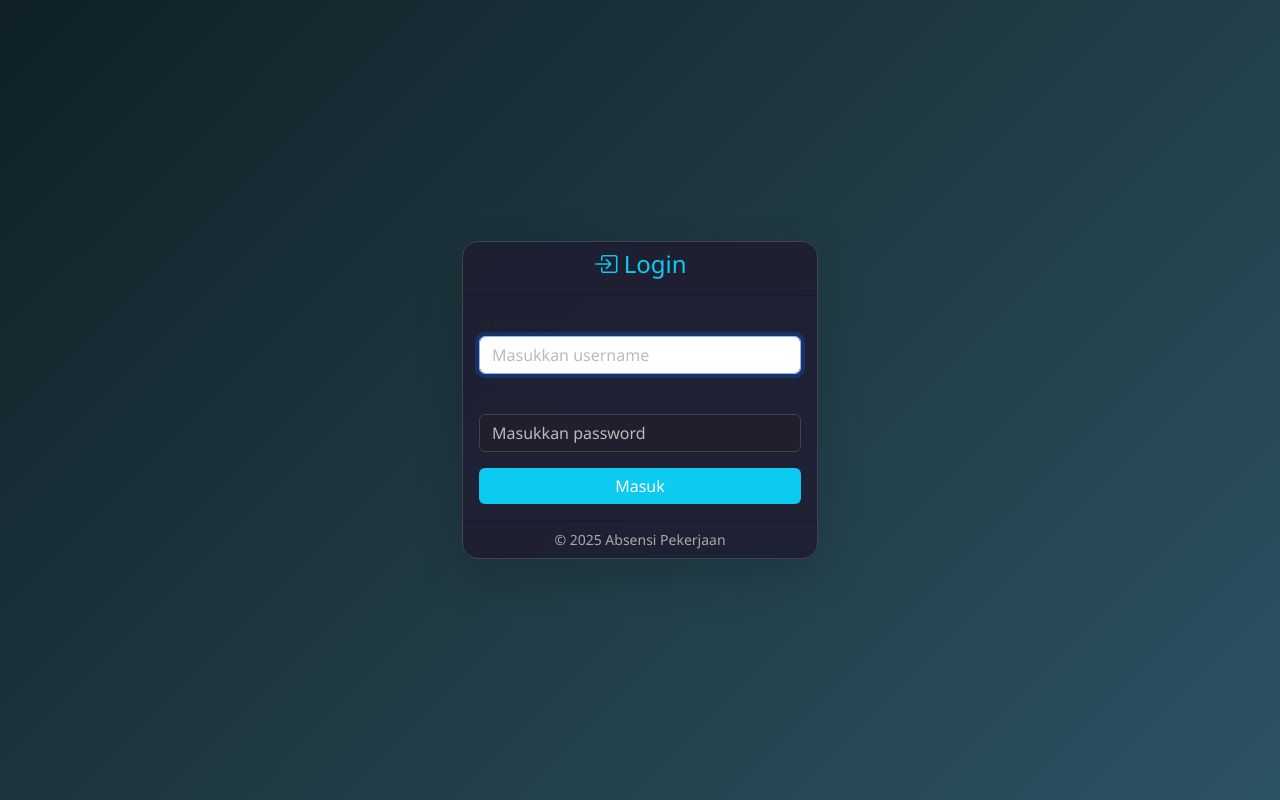
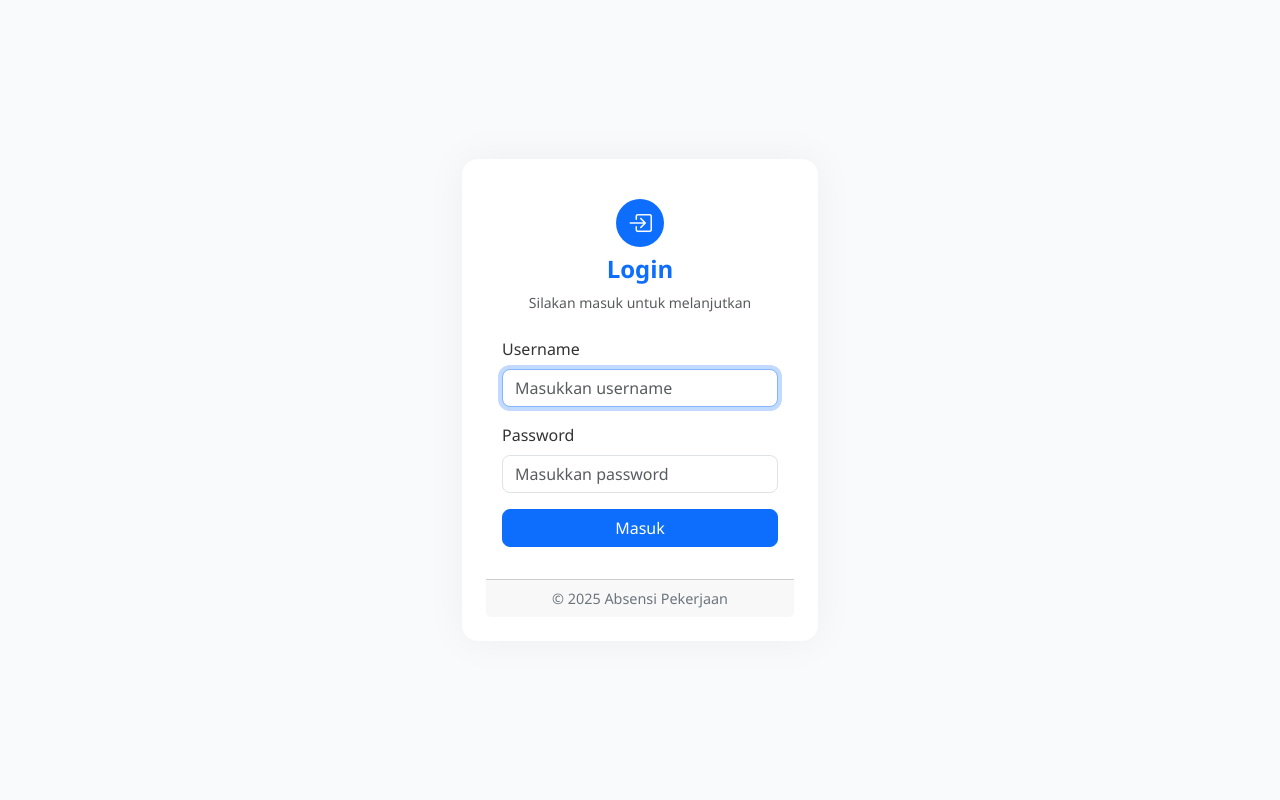
Before and after one commit to Ilhamsukakoding/ProjectWebTeori, a PHP site: page /login.php in a window 1280 px wide. Run offline with PHP 8.4, Linux system fonts and the light colour scheme.

Commit message:
perubahan design folder user

```diff
--- a/login.php
+++ b/login.php
@@ -12,44 +12,69 @@ require 'includes/config.php';
 <head>
     <meta charset="UTF-8">
     <title>Login - Absensi Pekerjaan</title>
+    <meta name="viewport" content="width=device-width, initial-scale=1">
+
+    <!-- Bootstrap CSS -->
     <link href="https://cdn.jsdelivr.net/npm/bootstrap@5.3.0/dist/css/bootstrap.min.css" rel="stylesheet">
+
+    <!-- Bootstrap Icons (Optional) -->
+    <link href="https://cdn.jsdelivr.net/npm/bootstrap-icons@1.10.5/font/bootstrap-icons.css" rel="stylesheet">
+
     <style>
         body {
-            background: linear-gradient(135deg, #0f2027, #203a43, #2c5364);
-            color: #fff;
+            background-color: #f8fafc;
+            font-family: 'Segoe UI', sans-serif;
+            display: flex;
+            justify-content: center;
+            align-items: center;
             height: 100vh;
+        }
+
+        .login-card {
+            border-radius: 1rem;
+            border: none;
+            box-shadow: 0 0 40px rgba(0,0,0,0.05);
+            background-color: #ffffff;
+        }
+
+        .login-header h4 {
+            font-weight: 600;
+            color: #0d6efd;
+        }
+
+        .form-label {
+            font-weight: 500;
+            color: #333;
+        }
+
+        .form-control {
+            border-radius: 0.5rem;
+        }
+
+        .btn-primary {
+            border-radius: 0.5rem;
+        }
+
+        .card-footer {
+            font-size: 0.9rem;
+            color: #6c757d;
+        }
+
+        .alert {
+            font-size: 0.875rem;
+        }
+
+        .logo-circle {
+            background-color: #0d6efd;
+            color: white;
+            width: 48px;
+            height: 48px;
+            border-radius: 50%;
             display: flex;
             align-items: center;
             justify-content: center;
-            font-family: 'Segoe UI', sans-serif;
-        }
-        .card {
-            background: rgba(30, 30, 50, 0.9);
-            backdrop-filter: blur(10px);
-            border: 1px solid #444;
-            border-radius: 16px;
-            box-shadow: 0 0 30px rgba(0, 255, 255, 0.1);
-        }
-        .card-header h4 {
-            color: #0dcaf0;
-        }
-        .form-control {
-            background-color: #1f1f2e;
-            color: #fff;
-            border: 1px solid #444;
-        }
-        .form-control::placeholder {
-            color: #bbb;
-        }
-        .btn-primary {
-            background-color: #0dcaf0;
-            border: none;
-        }
-        .alert {
-            font-size: 0.9rem;
-        }
-        .card-footer {
-            color: #aaa;
+            font-size: 1.5rem;
+            margin-bottom: 10px;
         }
     </style>
 </head>
@@ -57,28 +82,34 @@ require 'includes/config.php';
 
 <div class="container">
     <div class="row justify-content-center">
-        <div class="col-md-4">
-            <div class="card shadow-lg">
-                <div class="card-header text-center">
-                    <h4><i class="bi bi-box-arrow-in-right"></i> Login</h4>
-                </div>
+        <div class="col-md-5 col-lg-4">
+            <div class="card login-card p-4">
                 <div class="card-body">
+                    <div class="text-center login-header mb-4">
+                        <div class="logo-circle mx-auto mb-2">
+                            <i class="bi bi-box-arrow-in-right"></i>
+                        </div>
+                        <h4>Login</h4>
+                        <p class="text-muted small">Silakan masuk untuk melanjutkan</p>
+                    </div>
+
                     <?php if (isset($_GET['error'])): ?>
                         <div class="alert alert-danger text-center"><?= htmlspecialchars($_GET['error']) ?></div>
                     <?php endif; ?>
+
                     <form method="POST" action="login.php">
                         <div class="mb-3">
-                            <label>Username</label>
+                            <label class="form-label">Username</label>
                             <input type="text" name="username" class="form-control" required autofocus placeholder="Masukkan username">
                         </div>
                         <div class="mb-3">
-                            <label>Password</label>
+                            <label class="form-label">Password</label>
                             <input type="password" name="password" class="form-control" required placeholder="Masukkan password">
                         </div>
                         <button type="submit" name="login" class="btn btn-primary w-100">Masuk</button>
                     </form>
                 </div>
-                <div class="card-footer text-center small">
+                <div class="card-footer text-center mt-3">
                     © <?= date("Y") ?> Absensi Pekerjaan
                 </div>
             </div>
@@ -86,8 +117,6 @@ require 'includes/config.php';
     </div>
 </div>
 
-<!-- Optional: Bootstrap Icons -->
-<link href="https://cdn.jsdelivr.net/npm/bootstrap-icons@1.10.5/font/bootstrap-icons.css" rel="stylesheet">
 </body>
 </html>
 
@@ -107,7 +136,6 @@ if (isset($_POST['login'])) {
         $_SESSION['username'] = $user['username'];
         $_SESSION['role'] = $user['role'];
         $_SESSION['user_id'] = $user['id'];
-
         header("Location: index.php");
         exit;
     } else {
```
Also changed, not shown: user/dashboard.php (+49 -34 lines), user/histori_absensi.php (+50 -56 lines), user/isi_absensi.php (+46 -62 lines).
